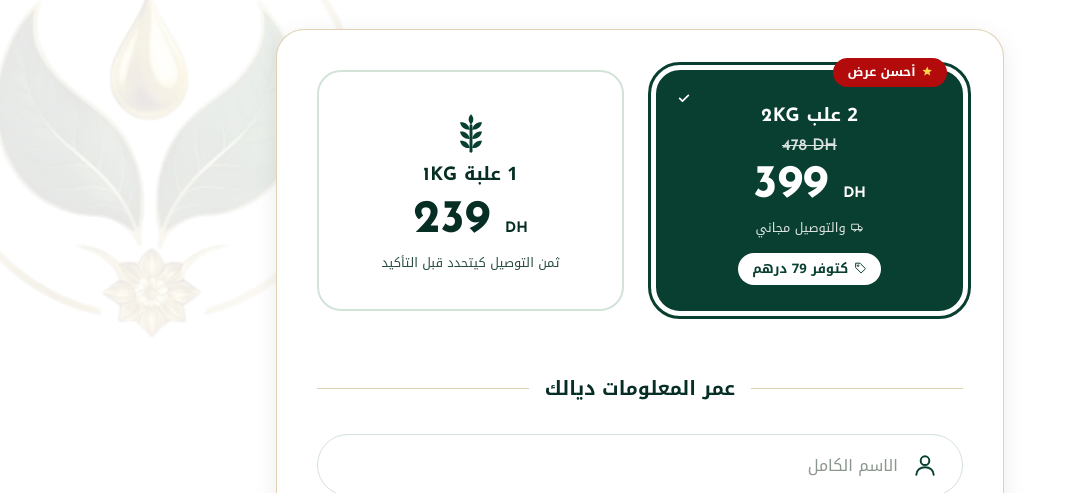
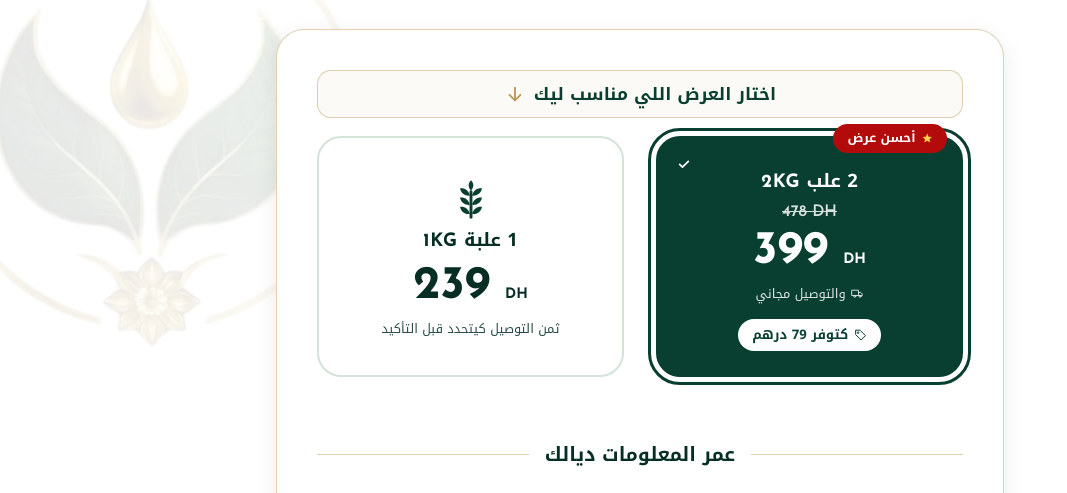
Before and after one commit to mohamedtolbadev-dot/fath-ellah, a website: page public/index.html in a window 1280 px wide. Shown: the part 6231-6724 px from the top of the page, without its empty margins (0-1067 px from the left). Drawn offline with Linux system fonts and the light colour scheme.

Commit message:
google-sheets

```diff
--- a/public/css/style.css
+++ b/public/css/style.css
@@ -336,6 +336,8 @@ details[open] summary{color:var(--g)!important}
 /* order */
 #order{background:var(--mint)!important}
 .order-card{background:#fff;border-radius:28px;padding:clamp(18px,4vw,36px);box-shadow:0 10px 30px rgba(9,63,48,.12)}
+.offer-choice-hint{display:flex;align-items:center;justify-content:center;gap:8px;margin:0 0 18px;padding:9px 14px;border:1px solid var(--au2);border-radius:14px;background:#fbfaf6;color:var(--g);font-size:clamp(.95rem,3.8vw,1.1rem);font-weight:700;line-height:1.6;text-align:center}
+.offer-choice-hint svg{width:22px;height:22px;flex:none;color:var(--au);transform:rotate(-90deg)}
 .pick.single{background:#fff!important;color:var(--gd)!important;border:2px solid var(--ln)!important;box-shadow:none!important}
 .pick.bundle{background:var(--g)!important;color:#fff!important;border:2px solid var(--g)!important;box-shadow:none!important}
 .pick.bundle .pick-leaf,.pick.bundle *{color:inherit}
--- a/public/index.html
+++ b/public/index.html
@@ -175,7 +175,8 @@
 
   <form id="f" novalidate class="order-card">
    <div class="offer-choice">
-    <div class="grid grid-cols-2 gap-5 md:gap-8" role="radiogroup" aria-label="اختار العرض">
+    <p id="offer-choice-hint" class="offer-choice-hint">اختار العرض اللي مناسب ليك <svg aria-hidden="true"><use href="#i-arrow"/></svg></p>
+    <div class="grid grid-cols-2 gap-5 md:gap-8" role="radiogroup" aria-label="اختار العرض" aria-describedby="offer-choice-hint">
      <label class="pick bundle form-offer" data-recommended="true">
       <input type="radio" name="offerF" value="bundle" checked>
       <span class="seal"><svg class="em" aria-hidden="true"><use href="#i-star"/></svg>أحسن عرض</span>
--- a/public/js/config.js
+++ b/public/js/config.js
@@ -2,7 +2,7 @@
 const SINGLE=239, BUNDLE=399, JARS=2;
 const SINGLE_DELIVERY_FEE=null; // رقم (مثلاً 30) عند تحديد ثمن التوصيل؛ null = يُحدد قبل التأكيد
 const WHATSAPP='212698818972';              // رقم واتساب بالصيغة الدولية بلا + (مثال: 2126XXXXXXXX)؛ فارغ = الزر مخفي
-const ORDER_ENDPOINT='https://script.google.com/macros/s/AKfycbwfskycGFFZyOwHEg5ApbxrXC0SGVlvnnr7GxyD8K-9GR6nDpwUp0EhKPV_W-g2A9ekdA/exec';      // رابط Web App ديال Google Apps Script (كيسالي بـ /exec). شوف google-sheet/Code.gs
+const ORDER_ENDPOINT='https://script.google.com/macros/s/AKfycbw2r-SZ--hf5J9uAEi904s01Wt4qXIGqZhV9OhYe8oUuvQz9ZdEDCaDPOR83eOCVQ_QXg/exec';      // رابط Web App ديال Google Apps Script (كيسالي بـ /exec). شوف google-sheet/Code.gs
 /* Meta Pixel: حط الـ Pixel ID (أرقام فقط، 15-16 رقم) من Meta Events Manager؛ فارغ = التتبع مطفي */
 const META_PIXEL_ID='1457671739762412';
 const META_CURRENCY='MAD';
```
